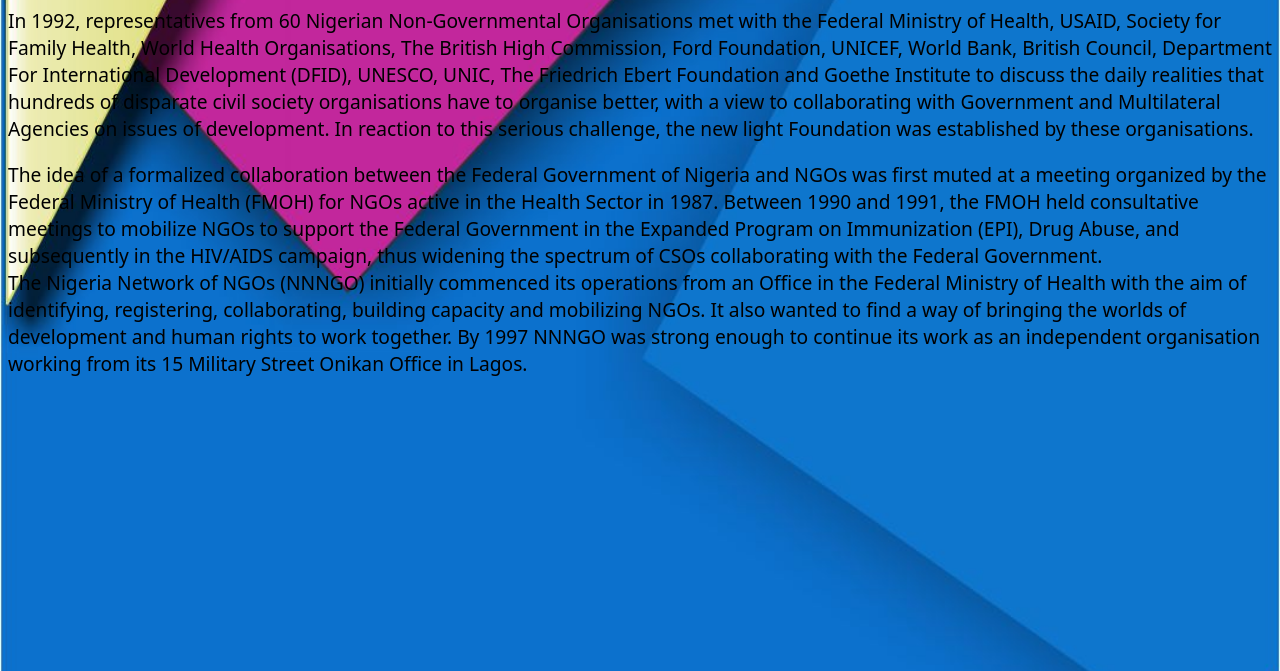
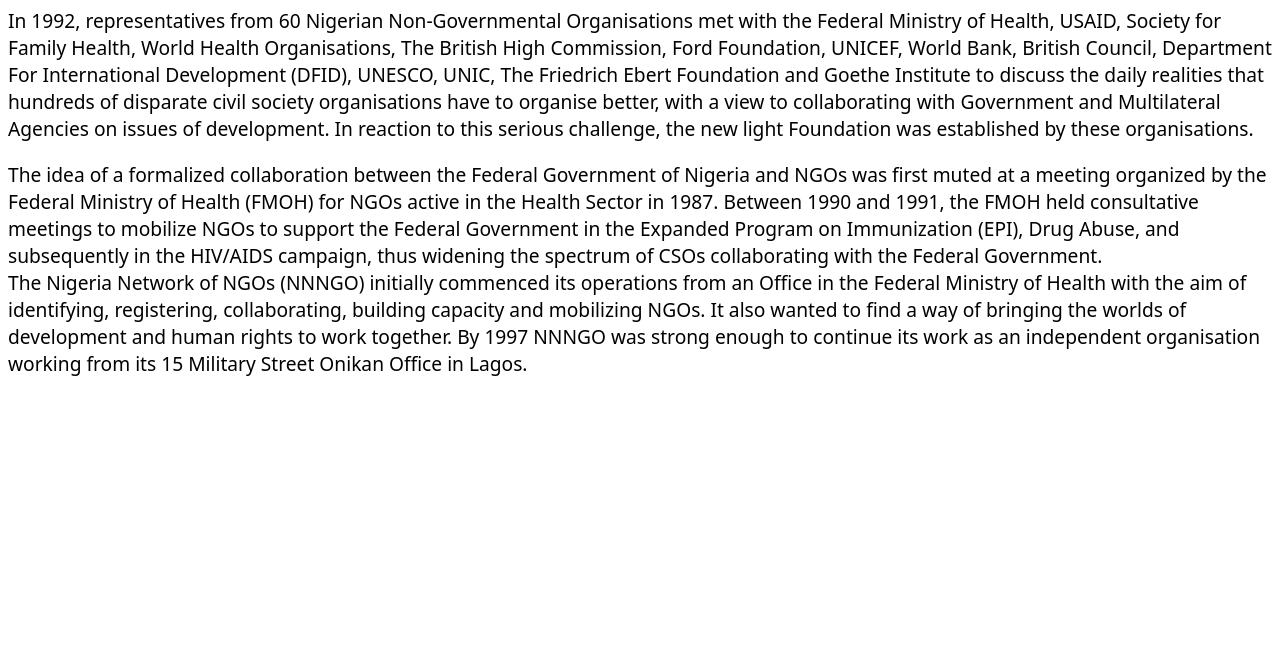
Before and after one commit to Ziggy235/zach.github.io, a plain HTML site: page about us.html in a window 1280 px wide. Shown: the part 129-800 px from the top of the page. Drawn offline with Linux system fonts and the light colour scheme.

Commit message:
Update about.css

```diff
--- a/about.css
+++ b/about.css
@@ -7,7 +7,7 @@ font-size: cover;
 color: aliceblue;
 }
 body {
-    background-image: url(temp.jpg);
+    background-color: white;
     height: 100%;
 background-repeat: no-repeat;
 background-size: cover;
```
